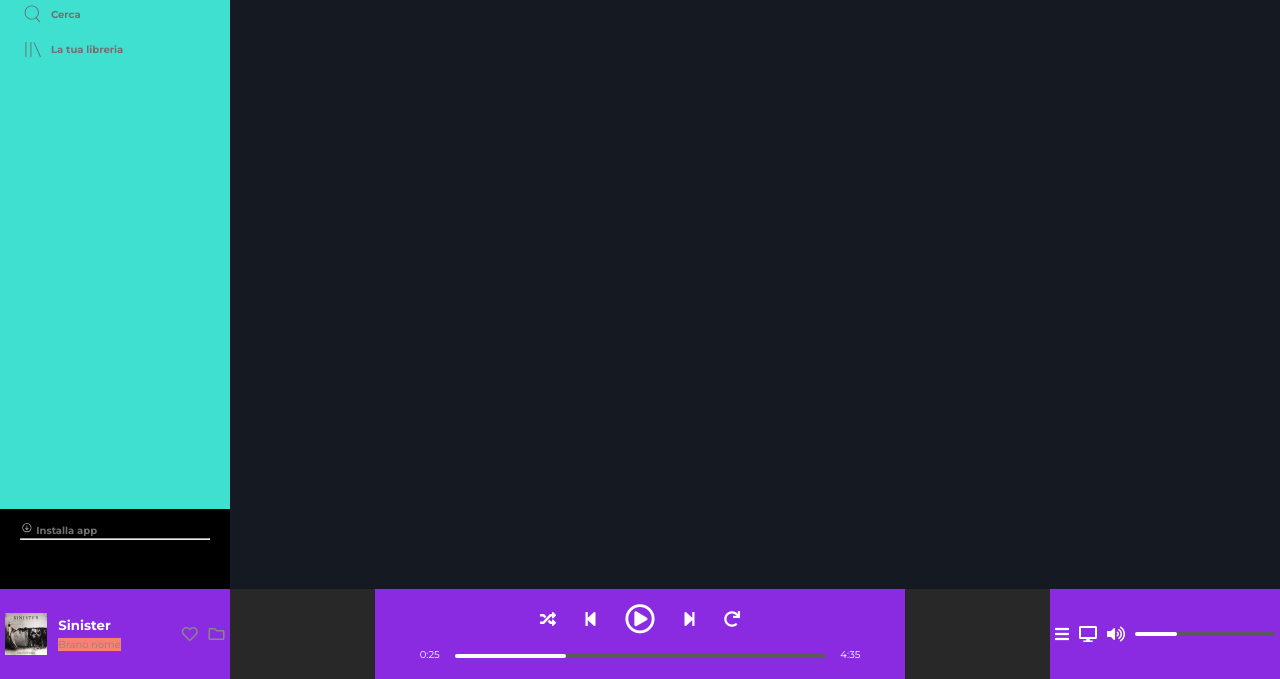
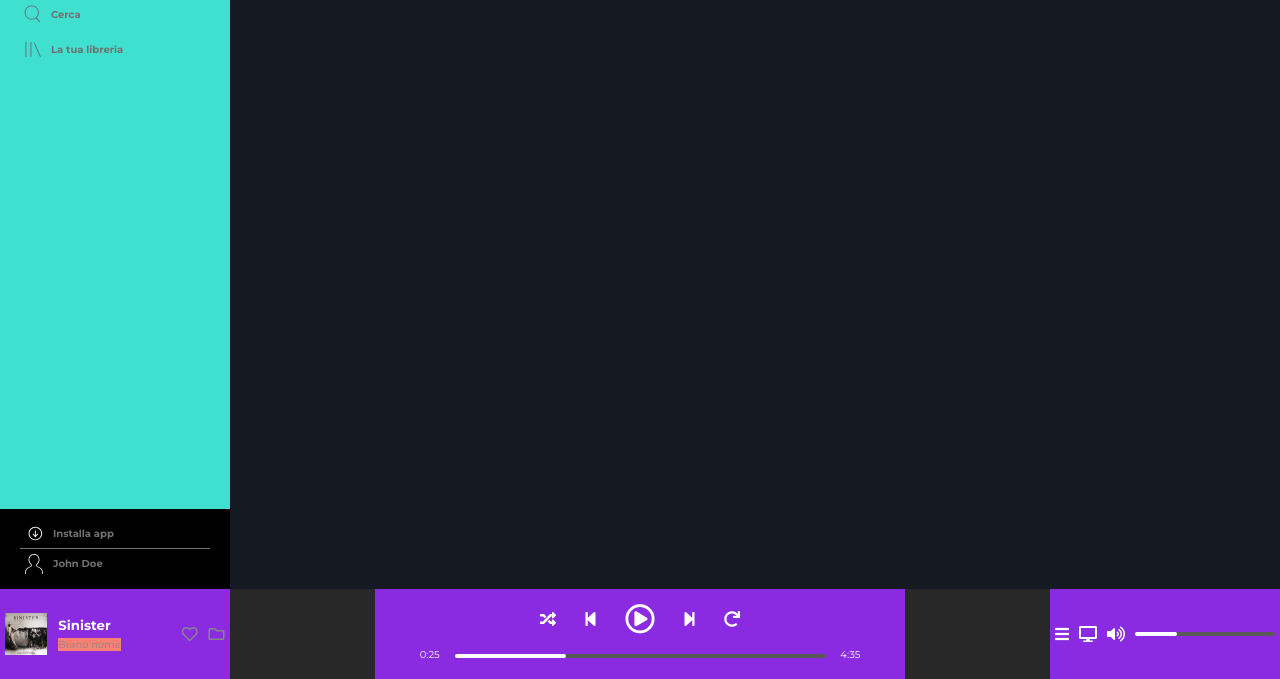
Before and after one commit to marcomanelli/html-css-spotifyweb, a plain HTML site: page index.html in a window 1280 px wide. Shown: the part 121-800 px from the top of the page. Drawn offline with Linux system fonts and the light colour scheme.

Commit message:
nav-bottom

```diff
--- a/assets/css/style.css
+++ b/assets/css/style.css
@@ -107,12 +107,39 @@ nav .nav-top .nav-select li img {
 /* NAV-BOTTOM */
 .nav-bottom {
   height: 80px;
+  width: 230px;
   padding: 10px 20px;
 }
 
+.nav-bottom .nav-bottom-piece {
+  height: 30px;
+  line-height: 30px;
+  width: 100%;
+}
+
+.nav-bottom .nav-bottom-piece:first-child {
+  border-bottom: 1px solid #717171;
+}
+
+.nav-bottom .nav-bottom-piece a {
+  display: flex;
+  align-items: center;
+}
+
+.nav-bottom .nav-bottom-piece a * {
+  margin: 0 5px;
+}
+
+.nav-bottom .nav-bottom-piece span:hover {
+  color: white;
+}
+
 .nav-bottom img:first-child {
-  width: 12px;
-  filter: brightness(0.8);
+  width: 18px;
+}
+
+.nav-bottom img:last-child {
+  /* LAST_MODIFICATION */
 }
 
 .nav-bottom span {
--- a/index.html
+++ b/index.html
@@ -80,12 +80,19 @@
           </div>
           <!-- Nav-bottom -->
           <div class="nav-bottom">
-            <a href="#">
-              <img src="assets/img/download.svg" alt="download">
-              <span>Installa app</span>
-            </a>
-            <hr>
+            <div class="nav-bottom-piece">
+              <a href="#">
+                <img src="assets/img/download.svg" alt="download">
+                <span>Installa app</span>
+              </a>
+            </div>
 
+            <div class="nav-bottom-piece">
+              <a href="#">
+                <img src="assets/img/profile.svg" alt="profile">
+                <span>John Doe</span>
+              </a>
+            </div>
           </div>
         </nav>
 
```
